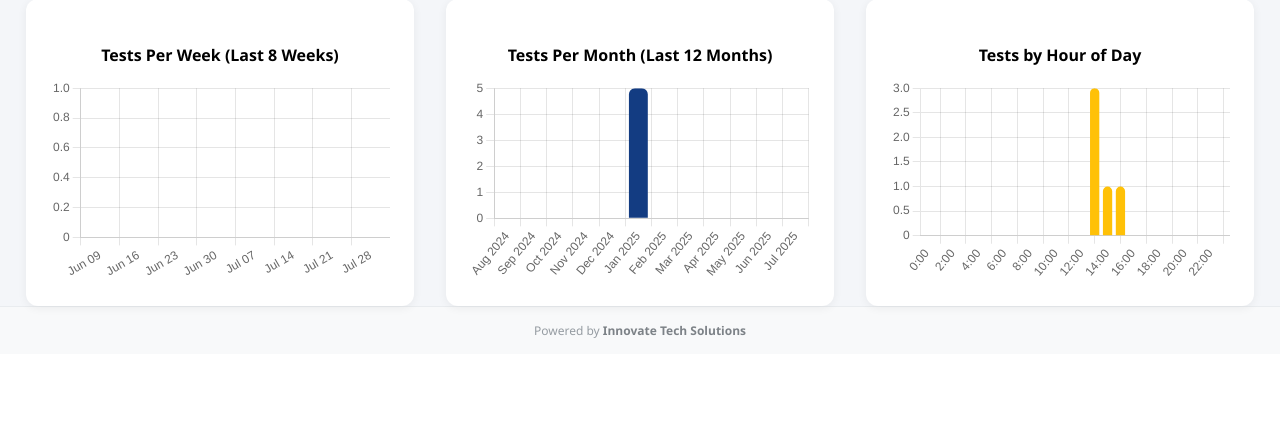
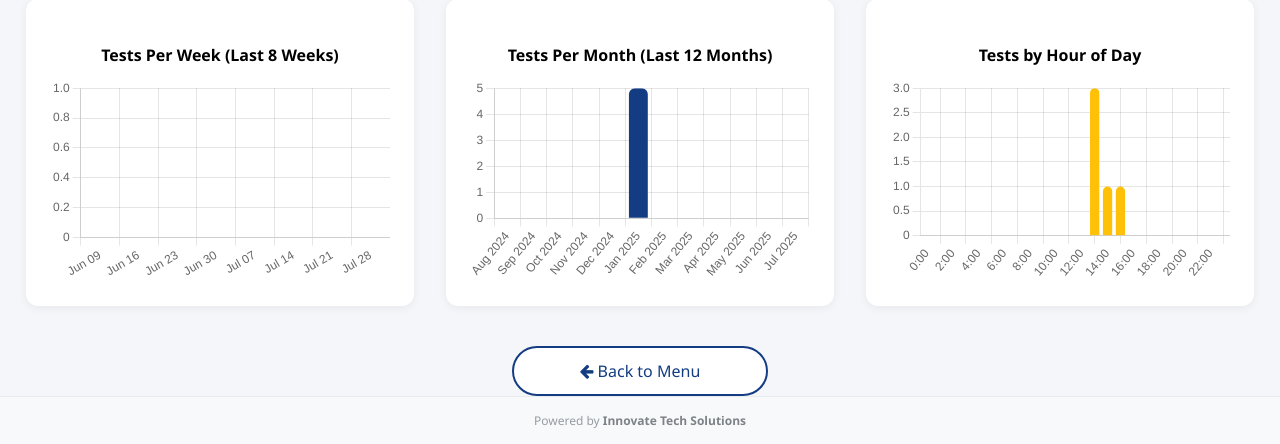
Before and after one commit to 95b9c7/Level1, a Django app: page /dashboard/ in a window 1280 px wide. Shown: the part 1004-1448 px from the top of the page. Before the commit the page ends 1342 px from the top, so only its background shows below. Run offline with Django 3.2, Linux system fonts and the light colour scheme; a user stored in the database is signed in; data comes from the database, SQL or seed files in the repository; data that the repository does not hold is empty.

Commit message:
added back button to dashboard page

```diff
--- a/waitapp/templates/dashboard.html
+++ b/waitapp/templates/dashboard.html
@@ -62,6 +62,7 @@
         </div>
     </div>
 </div>
+<a href="{% url 'menu' %}" class="menu-button" style="display: block; margin: 40px auto 0 auto; max-width: 200px; text-align: center;"><i class="fa fa-arrow-left"></i> Back to Menu</a>
 {% endblock %}
 
 {% block extra_js %}
```
